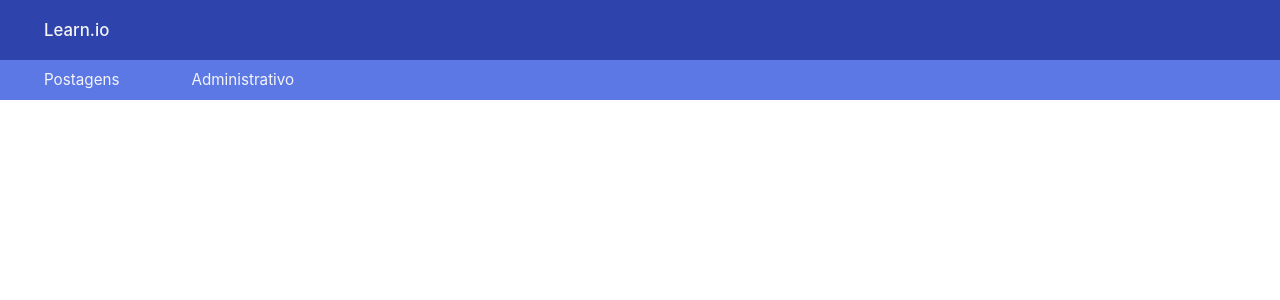
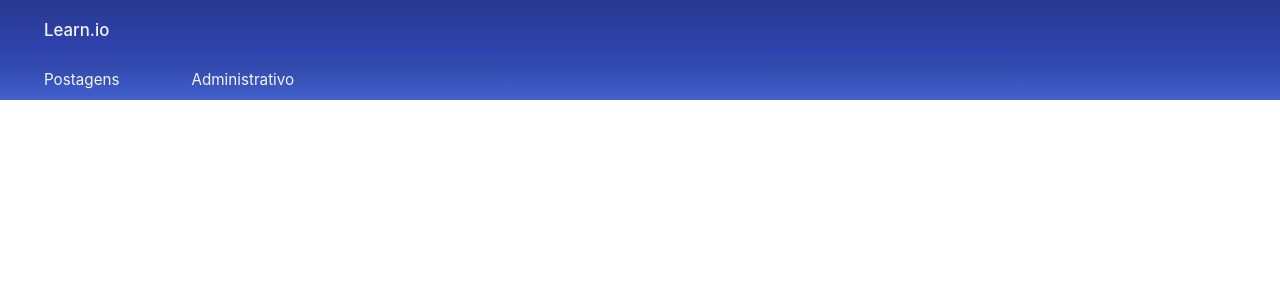
Before and after one commit to Parolina72/projeto-fiap, a Next.js app in the folder learn-io/: page / in a window 1280 px wide. Shown: the top 300 px of the page. Built offline with nearby package versions, Linux system fonts and the light colour scheme.

Commit message:
feat: estilização do header para linear gradient

```diff
--- a/learn-io/src/shared/components/header/Header.module.css
+++ b/learn-io/src/shared/components/header/Header.module.css
@@ -1,6 +1,12 @@
 .header {
   width: 100%;
-  background-color: #2f43ad;
+  background-color: #2c3fa6;
+  background-image: linear-gradient(
+    180deg,
+    #26388f 0%,
+    #2f43ad 48%,
+    #3b55c2 100%
+  );
 }
 
 .container {
@@ -22,7 +28,13 @@
 
 .subnav {
   width: 100%;
-  background-color: #5b78e5;
+  background-color: #3550b8;
+  background-image: linear-gradient(
+    180deg,
+    #3148a9 0%,
+    #3853bc 52%,
+    #4361cb 100%
+  );
 }
 
 .subnavContainer {
```
